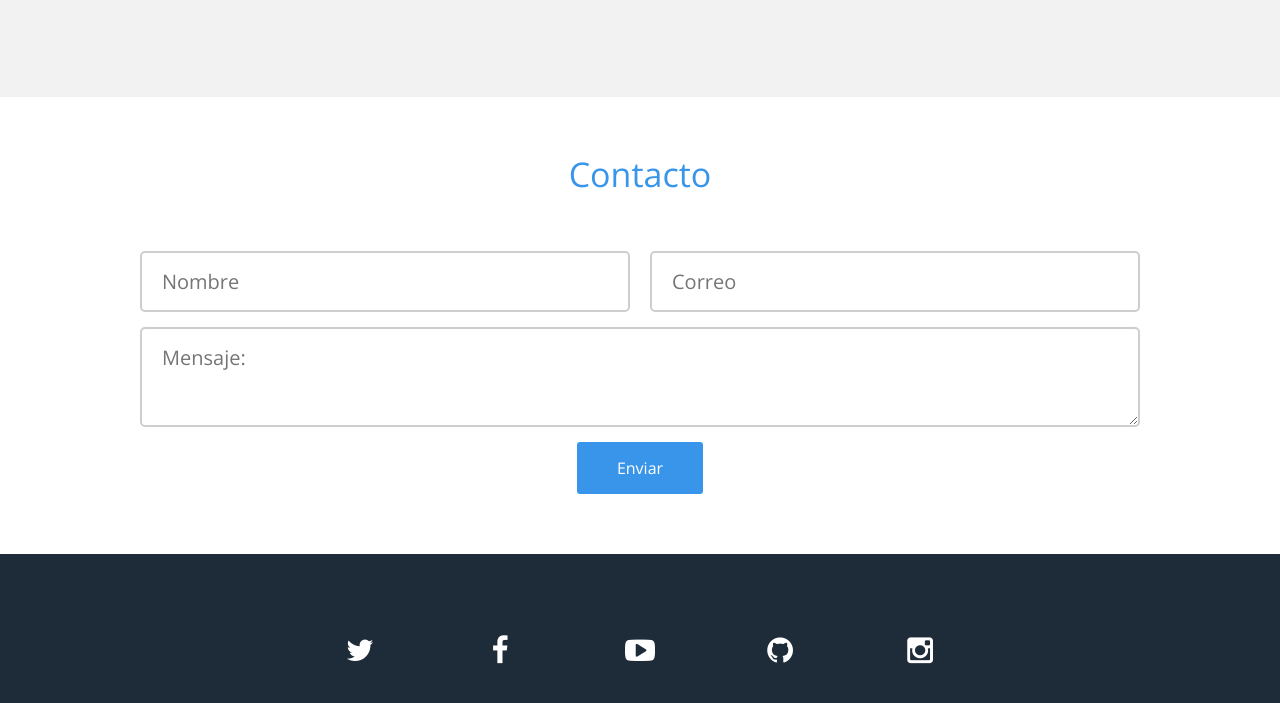
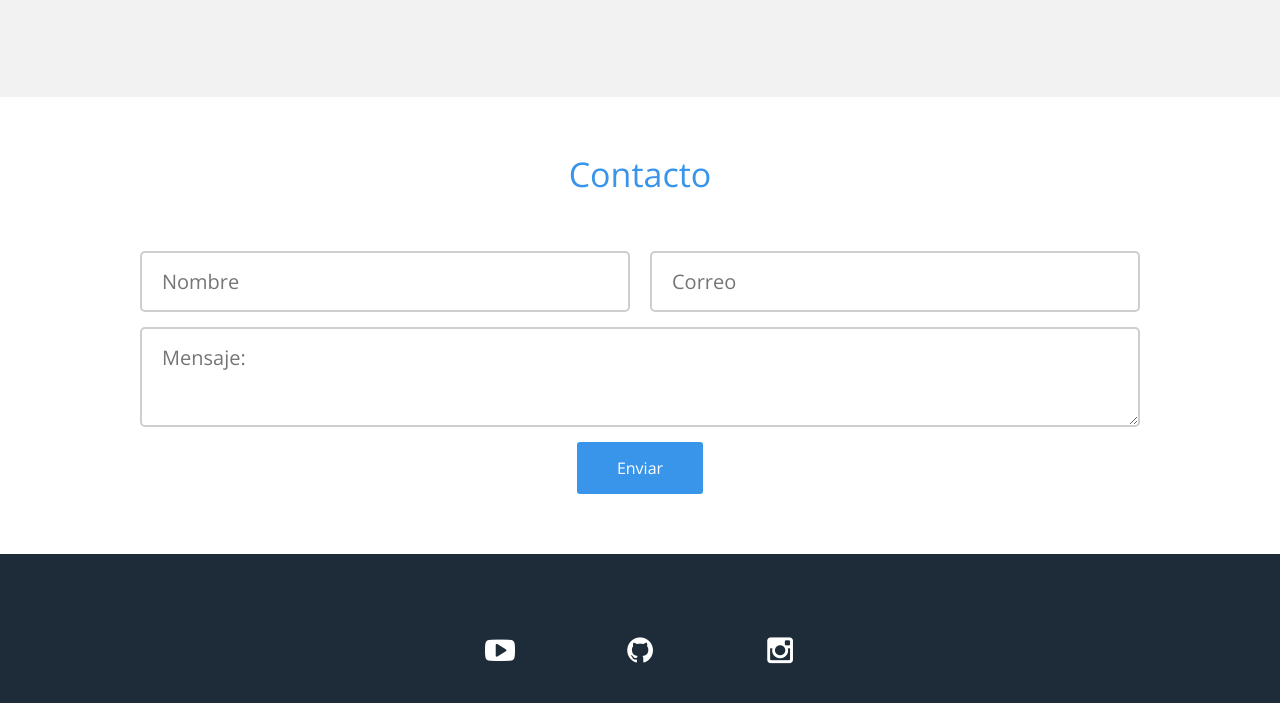
Before and after one commit to DaniGM17/DaniGM17.github.io, a plain HTML site: page index.html in a window 1280 px wide. Shown: the part 1665-2368 px from the top of the page. Drawn offline with nearby package versions, Linux system fonts and the light colour scheme.

Commit message:
Cambio de contacto

```diff
--- a/index.html
+++ b/index.html
@@ -138,10 +138,8 @@
 
 		<section class="redes-sociales">
 			<div class="contenedor">
-				<a class="twitter" href="http://twitter.com/FranLop84" target="_blank"><i class="fa fa-twitter"></i></a>
-				<a class="facebook" href="http://www.facebook.com" target="_blank"><i class="fa fa-facebook"></i></a>
-				<a class="youtube" href="http://www.youtube.com" target="_blank"><i class="fa fa-youtube-play"></i></a>
-				<a class="github" href="http://www.github.com/franlop24" target="_blank"><i class="fa fa-github"></i></a>
+				<a class="youtube" href="https://www.youtube.com/channel/UCQDkvyGQT6lGSUQnL9sBMMA" target="_blank"><i class="fa fa-youtube-play"></i></a>
+				<a class="github" href="https://github.com/DaniGM17" target="_blank"><i class="fa fa-github"></i></a>
 				<a class="instagram" href="http://www.instagram.com" target="_blank"><i class="fa fa-instagram"></i></a>
 			</div>
 		</section>
```
